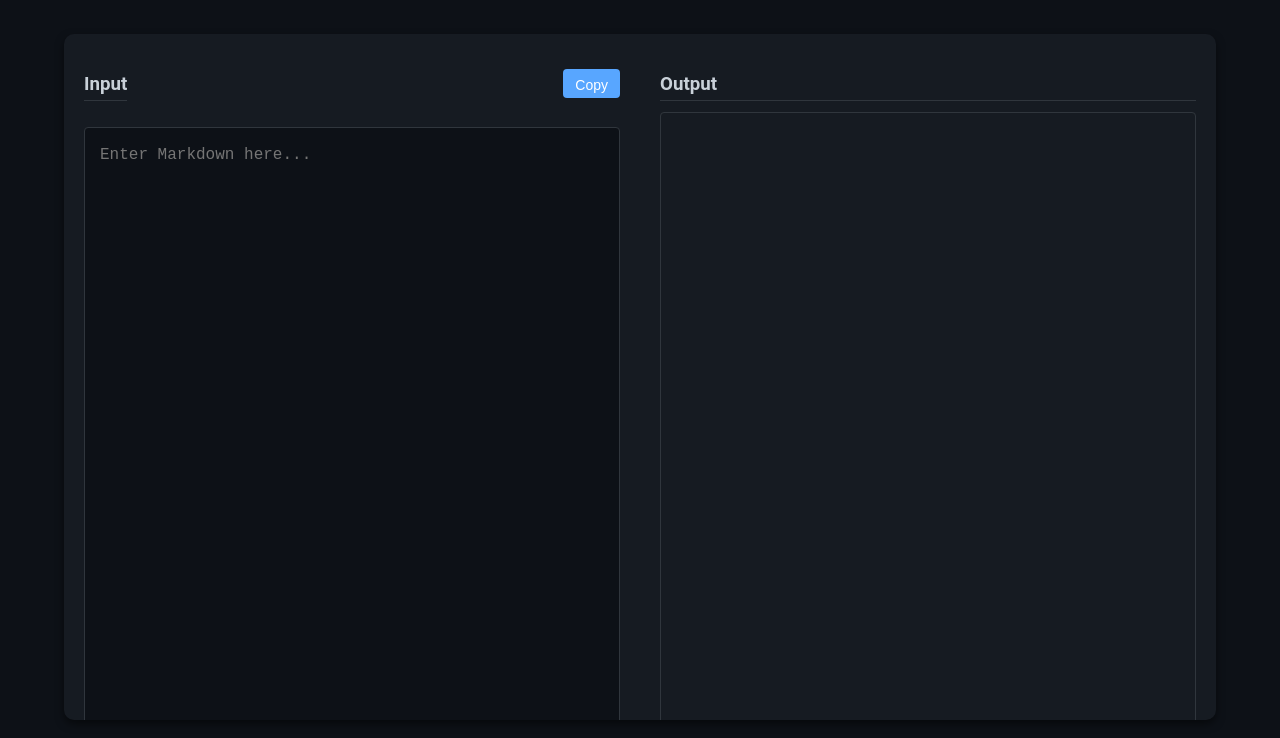
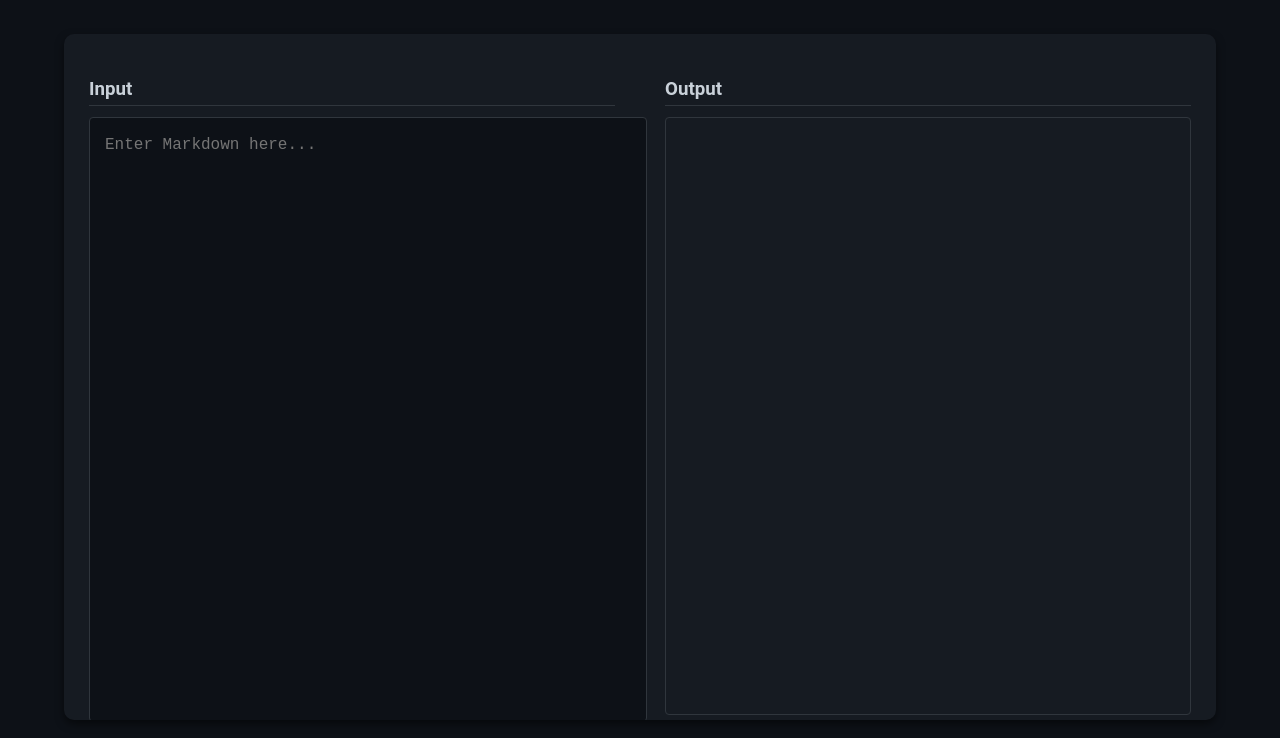
Before and after one commit to AayushBhusari/markdown-previewer, a plain HTML site: page index.html in a window 1280 px wide. Shown: the part 62-800 px from the top of the page. Drawn offline with nearby package versions, Linux system fonts and the light colour scheme.

Commit message:
UI Improvements

```diff
--- a/index.html
+++ b/index.html
@@ -11,10 +11,7 @@
     <div class="outer">
       <div class="container">
         <div class="input-section">
-          <div class="inp-cnt">
-            <h3>Input</h3>
-            <button id="copy-btn">Copy</button>
-          </div>
+          <h3>Input</h3>
           <textarea
             id="markdown-input"
             placeholder="Enter Markdown here..."
@@ -27,6 +24,7 @@
       </div>
     </div>
     <script src="https://cdnjs.cloudflare.com/ajax/libs/marked/3.0.8/marked.min.js"></script>
+
     <script src="script.js"></script>
   </body>
 </html>
--- a/style.css
+++ b/style.css
@@ -8,6 +8,8 @@ body {
 body {
   height: 100dvh;
   font-family: "Roboto", sans-serif;
+  margin: 0;
+  padding: 0;
   background-color: #0d1117;
   color: #c9d1d9;
   display: flex;
@@ -42,47 +44,14 @@ h1 {
 .input-section,
 .output-section {
   width: 50%;
-  padding: 20px;
+  padding: 25px;
   box-sizing: border-box;
-}
-
-.inp-cnt {
-  display: flex;
-  justify-content: space-between;
-  align-items: center;
-  margin-bottom: 15px;
-}
-
-#copy-btn {
-  background-color: #58a6ff;
-  color: #ffffff;
-  border: none;
-  border-radius: 4px;
-  padding: 8px 12px;
-  font-size: 14px;
-  cursor: pointer;
-  display: inline-block;
-  height: 1.8rem;
-  transition: background-color 0.3s, box-shadow 0.3s;
-}
-
-#copy-btn:hover {
-  background-color: #1f8fff;
-}
-
-#copy-btn:active {
-  background-color: #0077cc;
-}
-
-#copy-btn:focus {
-  outline: none;
-  box-shadow: 0 0 0 2px #1f8fff;
 }
 
 #markdown-input {
   padding: 15px;
   width: 100%;
-  height: calc(100dvh - 60px);
+  height: 90%;
   border: 1px solid #30363d;
   outline: none;
   resize: none;
@@ -91,12 +60,11 @@ h1 {
   border-radius: 4px;
   background-color: #0d1117;
   color: #c9d1d9;
-  box-sizing: border-box;
 }
 
 #markdown-output {
   width: 100%;
-  height: calc(100% - 30px); /* Adjust based on the space needed */
+  height: 94%;
   overflow-y: auto;
   padding: 15px;
   border: 1px solid #30363d;
@@ -194,7 +162,6 @@ hr {
   border-top: 1px solid #30363d;
   margin: 1em 0;
 }
-
 @media (max-width: 786px) {
   .container {
     flex-direction: column;
```
